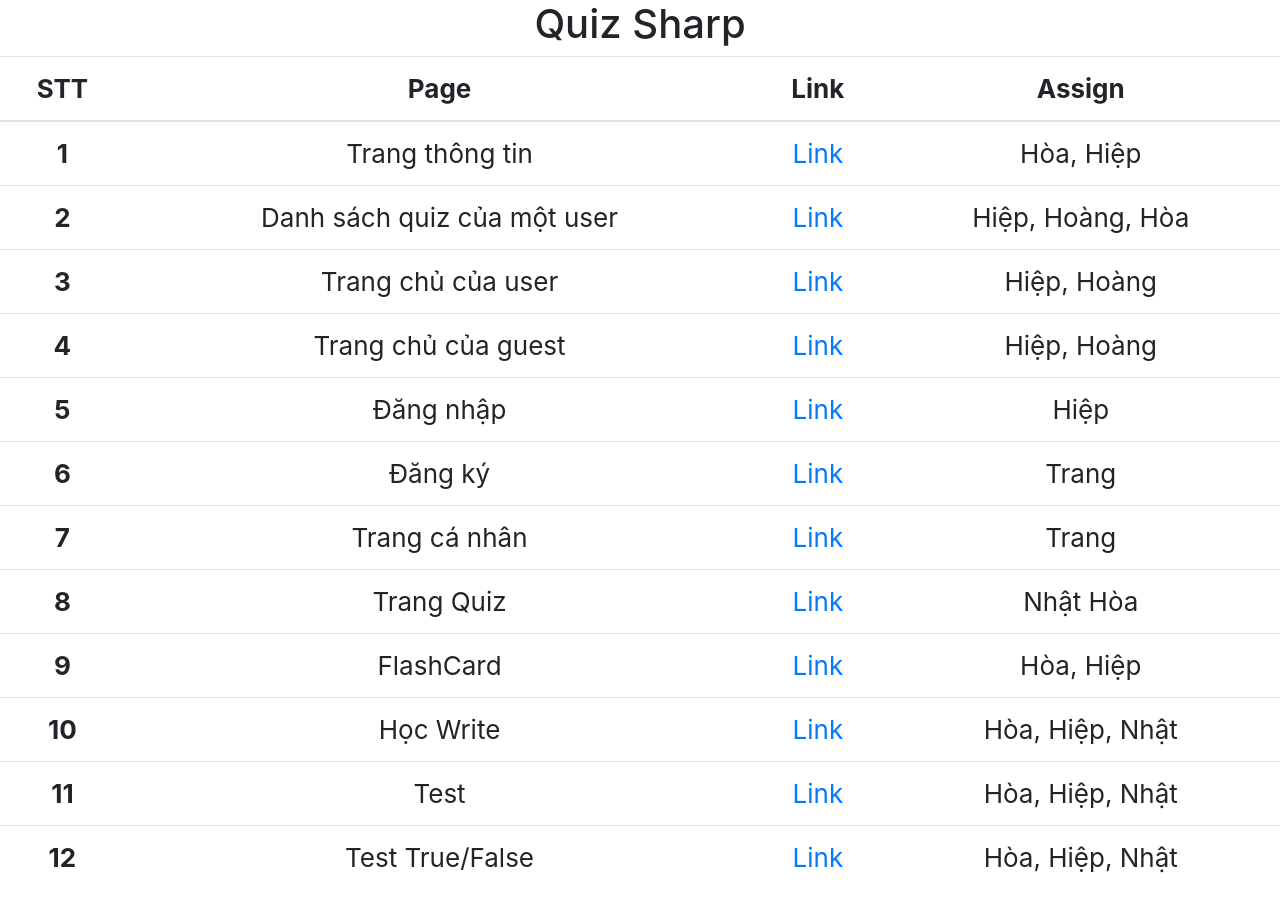
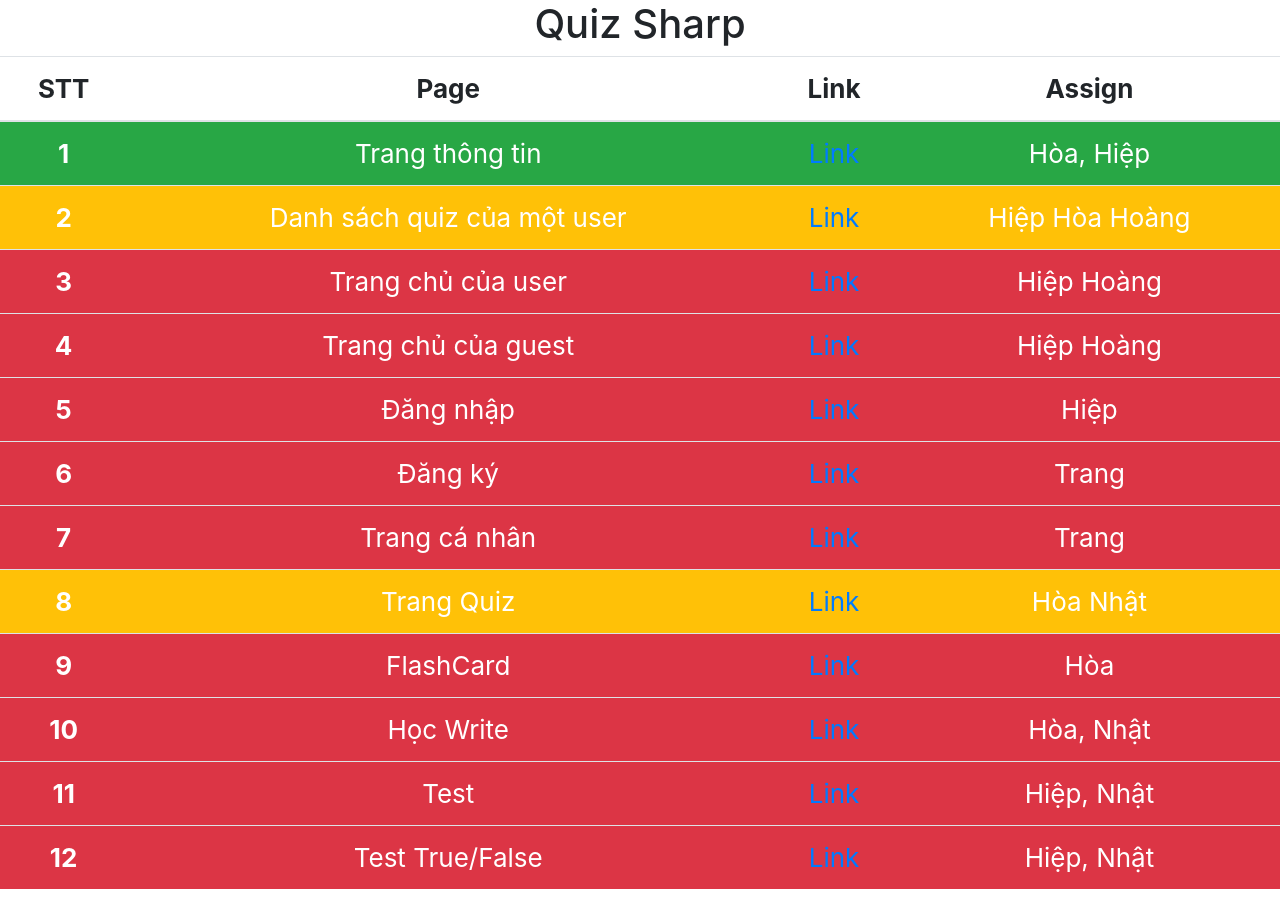
Before and after one commit to Sharp-Team/quiz-sharp, a React (Create React App) app: page / in a window 1280 px wide. Built offline with nearby package versions, Linux system fonts and the light colour scheme.

Commit message:
:tada: update: intuitive tash

```diff
--- a/src/page/ListPage/index.tsx
+++ b/src/page/ListPage/index.tsx
@@ -10,7 +10,21 @@ class ListPage extends Component {
   _userBridge: UserBridge;
 
   state = {
-    listUser: null
+    listUser: null,
+    data: [
+      { id: '1', page: 'Trang thông tin', link: 'home-page', assign: 'Hòa, Hiệp', status: 'bg-success' },
+      { id: '2', page: 'Danh sách quiz của một user', link: 'list-quiz', assign: 'Hiệp Hòa Hoàng', status: 'bg-warning' },
+      { id: '3', page: 'Trang chủ của user', link: 'home-page-user', assign: 'Hiệp Hoàng', status: 'bg-danger' },
+      { id: '4', page: 'Trang chủ của guest', link: 'home-page-guest', assign: 'Hiệp Hoàng', status: 'bg-danger' },
+      { id: '5', page: 'Đăng nhập', link: 'login', assign: 'Hiệp', status: 'bg-danger' },
+      { id: '6', page: 'Đăng ký', link: 'register', assign: 'Trang', status: 'bg-danger' },
+      { id: '7', page: 'Trang cá nhân', link: 'profile', assign: 'Trang', status: 'bg-danger' },
+      { id: '8', page: 'Trang Quiz', link: 'quiz', assign: 'Hòa Nhật', status: 'bg-warning' },
+      { id: '9', page: 'FlashCard', link: 'flashcard', assign: 'Hòa', status: 'bg-danger' },
+      { id: '10', page: 'Học Write', link: 'learn-write', assign: 'Hòa, Nhật', status: 'bg-danger' },
+      { id: '11', page: 'Test', link: 'test', assign: 'Hiệp, Nhật', status: 'bg-danger' },
+      { id: '12', page: 'Test True/False', link: 'truefalse', assign: 'Hiệp, Nhật', status: 'bg-danger' },
+    ]
   }
 
   constructor(props: any) {
@@ -36,78 +50,16 @@ class ListPage extends Component {
         </tr>
       </thead>
       <tbody>
-        <tr>
-          <th scope="row">1</th>
-          <td>Trang thông tin</td>
-          <td><Link to="/home-page">Link</Link></td>
-          <td>Hòa, Hiệp</td>
-        </tr>
-        <tr>
-          <th scope="row">2</th>
-          <td>Danh sách quiz của một user</td>
-          <td><Link to="/list-quiz">Link</Link></td>
-          <td>Hiệp, Hoàng, Hòa </td>
-        </tr>
-        <tr>
-          <th scope="row">3</th>
-          <td>Trang chủ của user</td>
-          <td><Link to="/home-page-user">Link</Link></td>
-          <td>Hiệp, Hoàng </td>
-        </tr>
-        <tr>
-          <th scope="row">4</th>
-          <td>Trang chủ của guest</td>
-          <td><Link to="/home-page-guest">Link</Link></td>
-          <td>Hiệp, Hoàng </td>
-        </tr>
-        <tr>
-          <th scope="row">5</th>
-          <td>Đăng nhập</td>
-          <td><Link to="/login">Link</Link></td>
-          <td>Hiệp</td>
-        </tr>
-        <tr>
-          <th scope="row">6</th>
-          <td>Đăng ký</td>
-          <td><Link to="/register">Link</Link></td>
-          <td>Trang</td>
-        </tr>
-        <tr>
-          <th scope="row">7</th>
-          <td>Trang cá nhân</td>
-          <td><Link to="/profile">Link</Link></td>
-          <td>Trang</td>
-        </tr>
-        <tr>
-          <th scope="row">8</th>
-          <td>Trang Quiz</td>
-          <td><Link to="/quiz">Link</Link></td>
-          <td>Nhật Hòa</td>
-        </tr>
-        <tr>
-          <th scope="row">9</th>
-          <td>FlashCard</td>
-          <td><Link to="/flashcard">Link</Link></td>
-          <td>Hòa, Hiệp</td>
-        </tr>
-        <tr>
-          <th scope="row">10</th>
-          <td>Học Write</td>
-          <td><Link to="/flashcard">Link</Link></td>
-          <td>Hòa, Hiệp, Nhật</td>
-        </tr>
-        <tr>
-          <th scope="row">11</th>
-          <td>Test</td>
-          <td><Link to="/test">Link</Link></td>
-          <td>Hòa, Hiệp, Nhật</td>
-        </tr>
-        <tr>
-          <th scope="row">12</th>
-          <td>Test True/False</td>
-          <td><Link to="/truefalse">Link</Link></td>
-          <td>Hòa, Hiệp, Nhật</td>
-        </tr>
+          {
+            this.state.data.map((item: any) =>
+            <tr className={`${item.status} text-white`}>
+              <th scope="row">{item.id}</th>
+              <td>{item.page}</td>
+              <td><Link to={`/${item.link}`}>Link</Link></td>
+              <td>{item.assign}</td>
+            </tr>
+            )
+          }
       </tbody>
     </table>
   )
```
